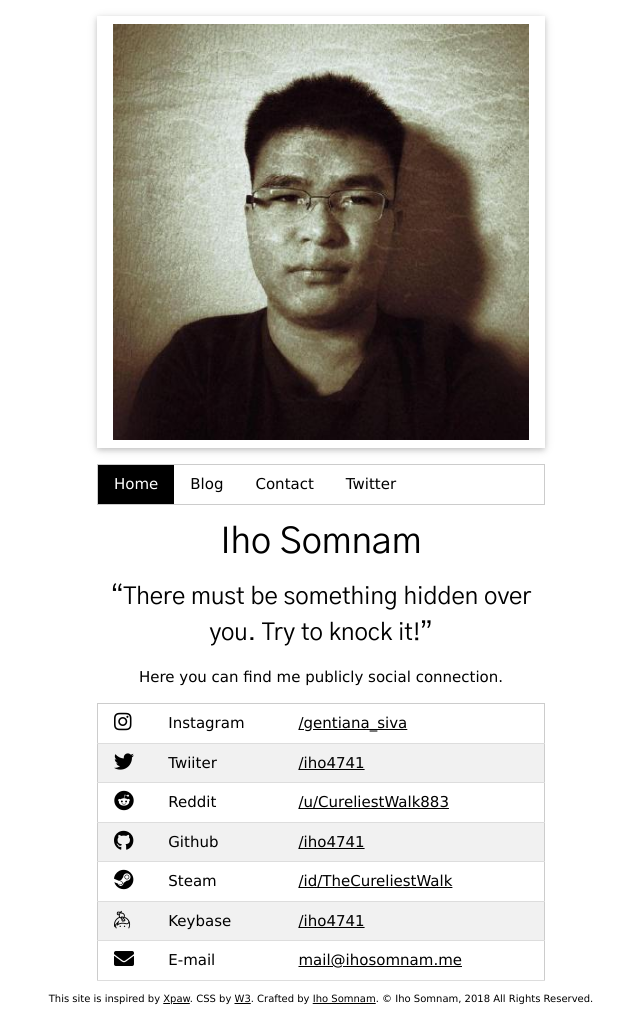
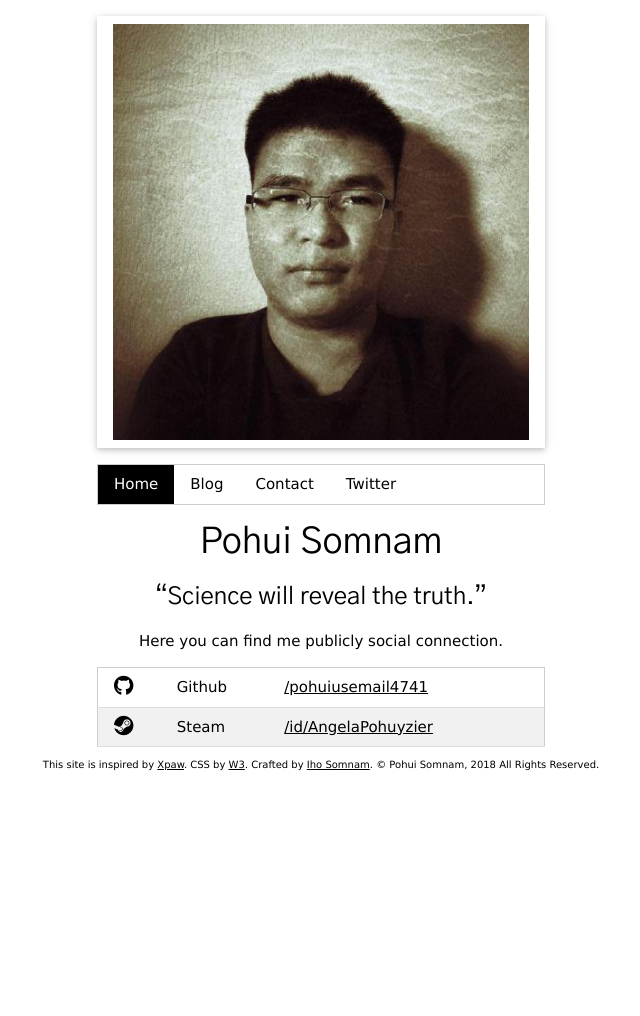
Before and after one commit to fossabot/jekyll-web-w3, a Jekyll site: the page built from index.md, in a window 1280 px wide. Shown: the whole page, without its empty margins (319-959 px from the left). Built offline with Jekyll 4.4.1, drawn with Linux system fonts in a browser that asks for light colours; after the commit the page ends 900 px from its top, so only the background shows below that.

Commit message:
Update _config.yml

```diff
--- a/_config.yml
+++ b/_config.yml
@@ -13,20 +13,20 @@
 # you will see them accessed via {{ site.title }}, {{ site.email }}, and so on.
 # You can create any custom variable you would like, and they will be accessible
 # in the templates via {{ site.myvariable }}.
-title: Iho Somnam
-subtitle: There must be something hidden over you. Try to knock it!
+title: Pohui Somnam
+subtitle: Science will reveal the truth.
 description: Here you can find me publicly social connection. # this means to ignore newlines until "baseurl:" Leave it! Cause I use HTML FUCKER!
 social:
-  Instagram: gentiana_siva
-  Twitter: iho4741
-  Reddit: CureliestWalk883
-  Github: iho4741
-  Steam: TheCureliestWalk
-  Keybase: iho4741
-  Email: mail@ihosomnam.me
-author: Iho Somnam
+  Instagram:
+  Twitter:
+  Reddit:
+  Github: pohuiusemail4741
+  Steam: AngelaPohuyzier
+  Keybase:
+  Email:
+author: Pohui Somnam
 baseurl: "" # the subpath of your site, e.g. /blog
-url: "http://ihosomnam.com" # the base hostname & protocol for your site, e.g. http://example.com
+url: "https://pohuiusemail4741.github.io" # the base hostname & protocol for your site, e.g. http://example.com
 google_analytics: UA-107485569-9
 lang: en
 
```
